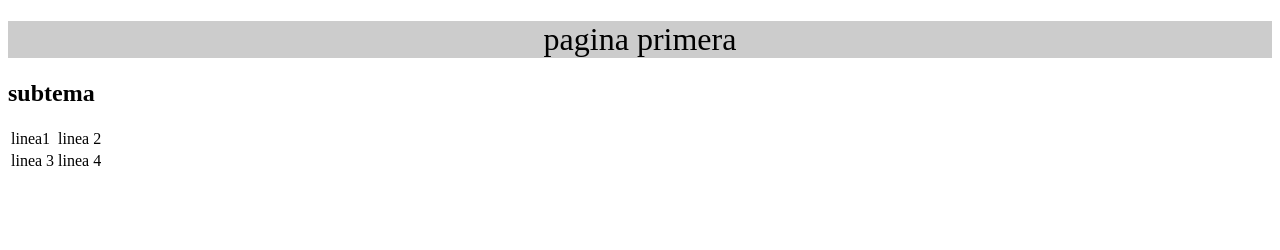
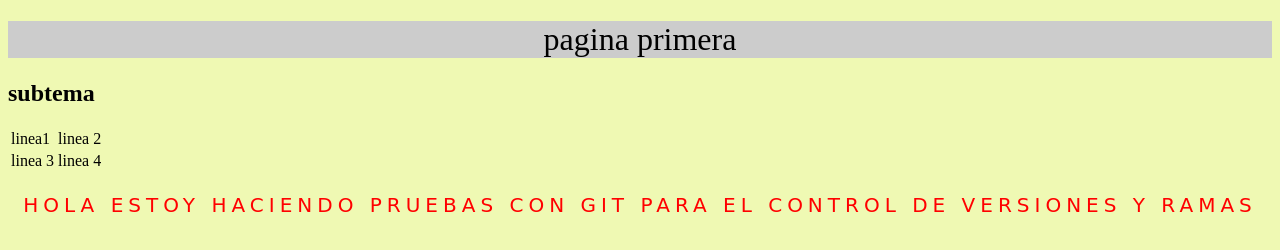
Before and after one commit to ArmandoRamirez01/git_curso, a plain HTML site: page index.html in a window 1280 px wide. Drawn offline with Linux system fonts and the light colour scheme.

Commit message:
cambio de texto y colores

```diff
--- a/css/estilos.css
+++ b/css/estilos.css
@@ -1,5 +1,19 @@
+body{
+    background: #eff9b3;
+}
+
 h1{
     font-weight: normal;
     text-align: center;
     background: #ccc;
 }
+
+p{
+    color: red;
+    font-size: 20px;
+    font-family: cursive;
+    text-decoration: inherit;
+    text-align: center;
+    text-transform: uppercase;
+    letter-spacing: 5px;
+}
--- a/index.html
+++ b/index.html
@@ -19,5 +19,8 @@
                     <td>linea 4</td>
                 </tr>
             </table>
+            <p>
+                Hola estoy haciendo pruebas con git para el control de versiones y ramas
+            </p>
         </body>
 </html>
```
